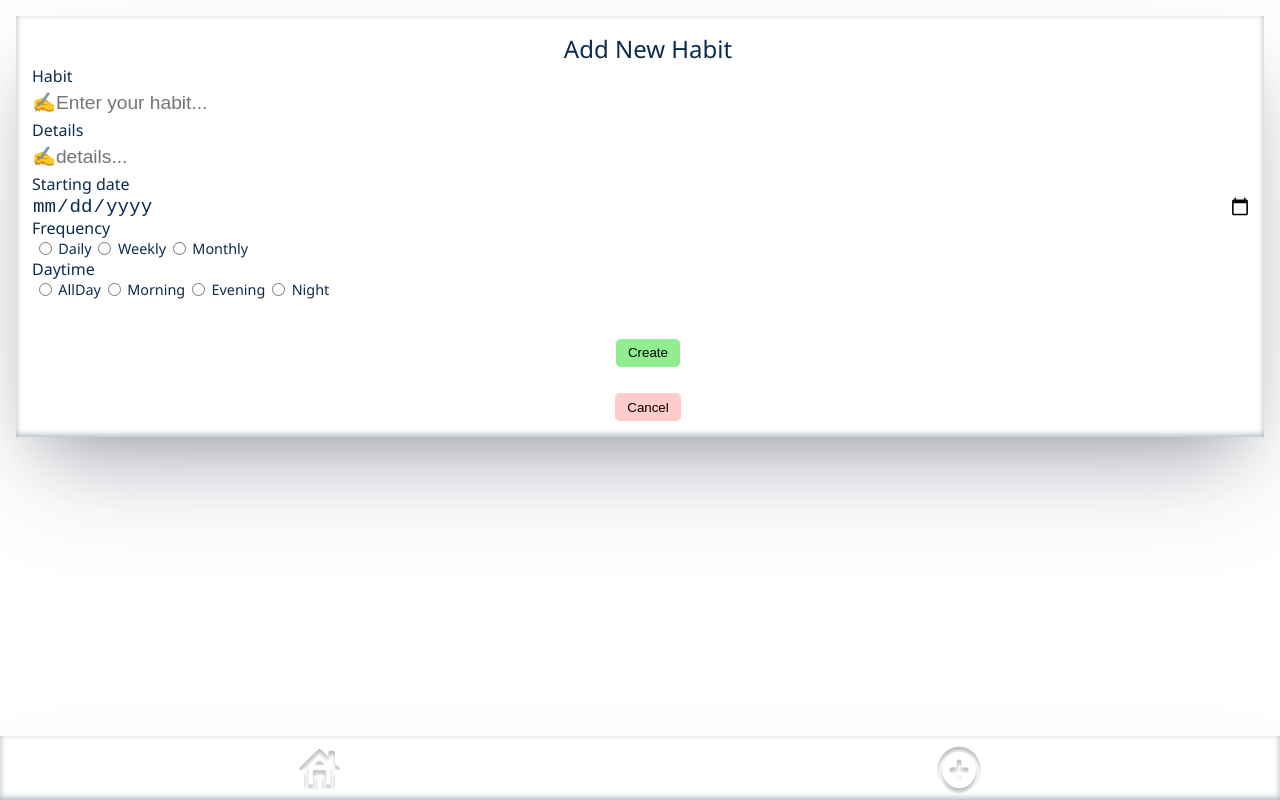
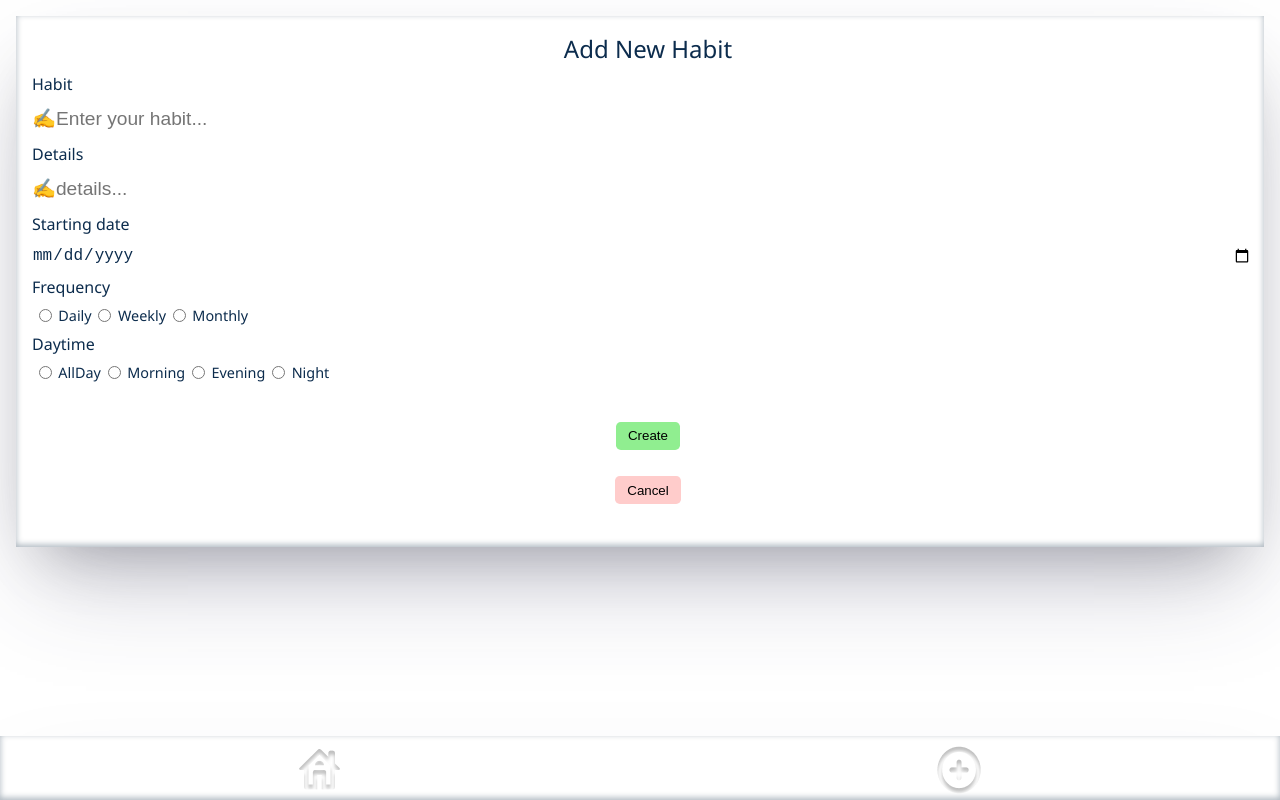
Before and after one commit to Sukhpreet92/capstone-project, a Next.js app: page /create in a window 1280 px wide. Built offline with nearby package versions, Linux system fonts and the light colour scheme.

Commit message:
form design fix

```diff
--- a/pages/create.js
+++ b/pages/create.js
@@ -155,16 +155,18 @@ const InputBox = styled.input`
 const DateInput = styled.input`
   align-self: center;
   width: 99%;
-  height: 1.2rem;
-  backdrop-filter: blur(30px);
-  font-size: 1.2rem;
+  height: 1.5rem;
+  font-size: 1rem;
   border: 0;
+
   color: var(--text-primary);
 `;
 const StyledLabel = styled.label`
   display: flex;
   justify-content: left;
   border: 0;
+  margin-top: 0.5em;
+  margin-bottom: 0.5em;
 `;
 
 const StyledFieldset = styled.fieldset`
@@ -186,10 +188,11 @@ const CancelButton = styled.button`
   margin-bottom: 2em 0 3em 0;
   background-color: #ffcccb;
   border: 0;
+  margin-bottom: 2em;
   &:hover {
     cursor: pointer;
     filter: invert(1);
-    letter-spacing: 5px;
+    letter-spacing: 0.5em;
   }
 `;
 const SubmitButton = styled.button`
@@ -208,7 +211,7 @@ const SubmitButton = styled.button`
     cursor: pointer;
     filter: invert(1);
 
-    letter-spacing: 5px;
+    letter-spacing: 0.5em;
   }
 `;
 
@@ -221,4 +224,6 @@ const FormRadioItem = styled.li`
   padding-left: 0em;
   display: flex;
   font-size: 0.9em;
+  margin-top: 0.5em;
+  margin-bottom: 0.5em;
 `;
```
Also changed, not shown: components/Card.js (+15 -1 lines).
